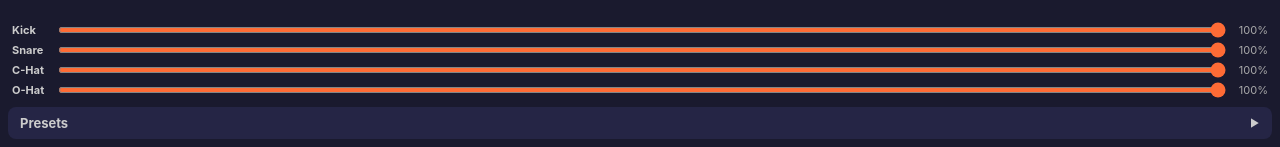
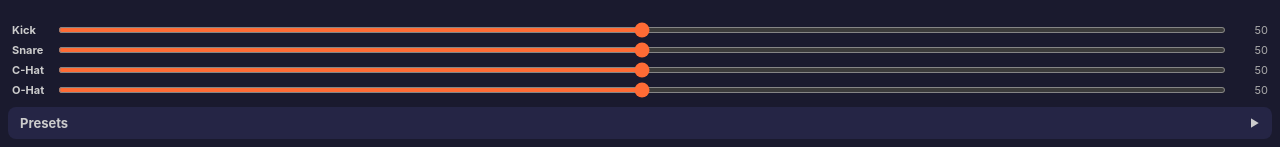
Before and after one commit to php0614/GuitarPractice, a plain HTML site: page index.html in a window 1280 px wide. Shown: the part 666-813 px from the top of the page. Drawn offline with Linux system fonts and the light colour scheme.

Commit message:
Auto-update: 2026-04-13 03:15:14

```diff
--- a/index.html
+++ b/index.html
@@ -227,23 +227,23 @@ select {
   <div class="drum-vol-block">
     <div class="drum-vol-row">
       <label>Kick</label>
-      <input type="range" id="volKick" min="0" max="1" step="0.01" value="1">
-      <span class="val" id="volKickVal">100%</span>
+      <input type="range" id="volKick" min="0" max="100" step="1" value="50">
+      <span class="val" id="volKickVal">50</span>
     </div>
     <div class="drum-vol-row">
       <label>Snare</label>
-      <input type="range" id="volSnare" min="0" max="1" step="0.01" value="1">
-      <span class="val" id="volSnareVal">100%</span>
+      <input type="range" id="volSnare" min="0" max="100" step="1" value="50">
+      <span class="val" id="volSnareVal">50</span>
     </div>
     <div class="drum-vol-row">
       <label>C-Hat</label>
-      <input type="range" id="volCHat" min="0" max="1" step="0.01" value="1">
-      <span class="val" id="volCHatVal">100%</span>
+      <input type="range" id="volCHat" min="0" max="100" step="1" value="50">
+      <span class="val" id="volCHatVal">50</span>
     </div>
     <div class="drum-vol-row">
       <label>O-Hat</label>
-      <input type="range" id="volOHat" min="0" max="1" step="0.01" value="1">
-      <span class="val" id="volOHatVal">100%</span>
+      <input type="range" id="volOHat" min="0" max="100" step="1" value="50">
+      <span class="val" id="volOHatVal">50</span>
     </div>
   </div>
 
@@ -1001,8 +1001,8 @@ function buildScaleToggles() {
 ].forEach(({ id, valId, name }) => {
   const slider = $(id), label = $(valId);
   slider.addEventListener('input', () => {
-    trackVolumes[name] = parseFloat(slider.value);
-    label.textContent = Math.round(slider.value * 100) + '%';
+    trackVolumes[name] = parseInt(slider.value) / 50;
+    label.textContent = slider.value;
   });
 });
 
```
